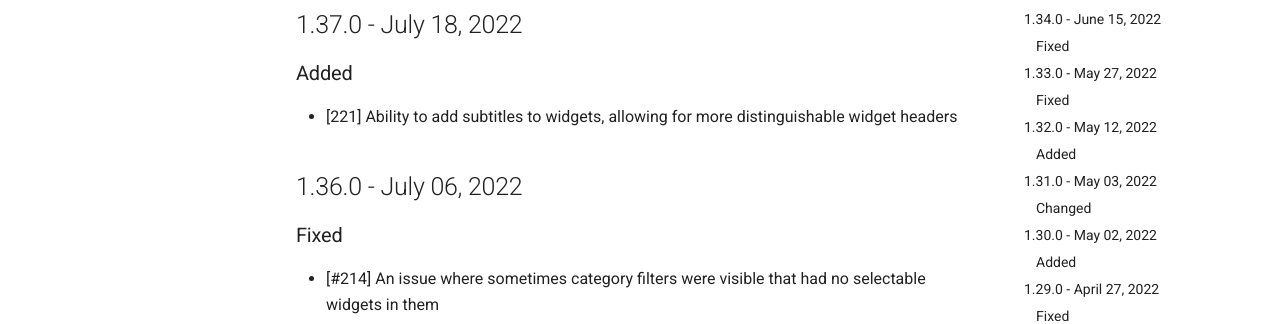
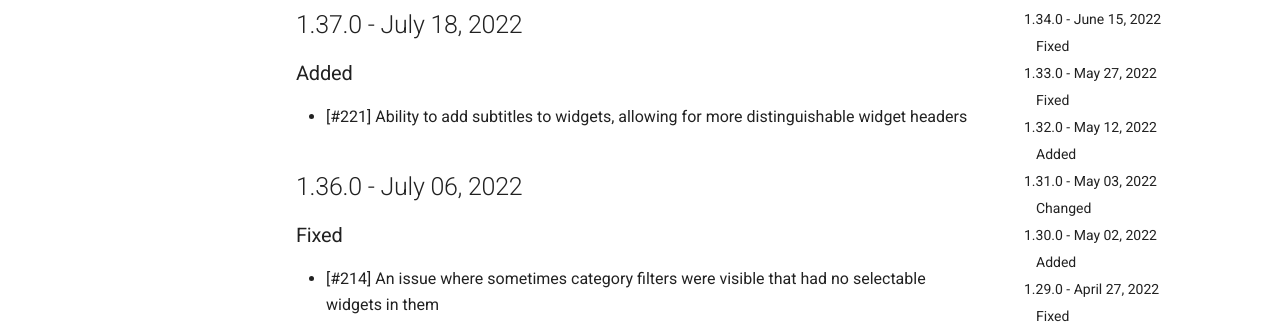
Before and after one commit to ichicraft/widgets-docs, an MkDocs documentation site: the page built from docs/Widget Board.md, in a window 1280 px wide and 900 px high. Shown: the part 362-686 px from the top of the window. Built offline with MkDocs 1.6.1 and Material for MkDocs 9.7.7, drawn with Linux system fonts in a browser that asks for light colours.

Commit message:
Fixed minor typo

```diff
--- a/docs/Widget Board.md
+++ b/docs/Widget Board.md
@@ -6,7 +6,7 @@
 ## 1.37.0 - July 18, 2022
 
 ### Added
-- [221] Ability to add subtitles to widgets, allowing for more distinguishable widget headers
+- [#221] Ability to add subtitles to widgets, allowing for more distinguishable widget headers
 
 ## 1.36.0 - July 06, 2022
 
```
Also changed, not shown: docs/Release-notes-(consolidated).md (+1 -1 lines).
